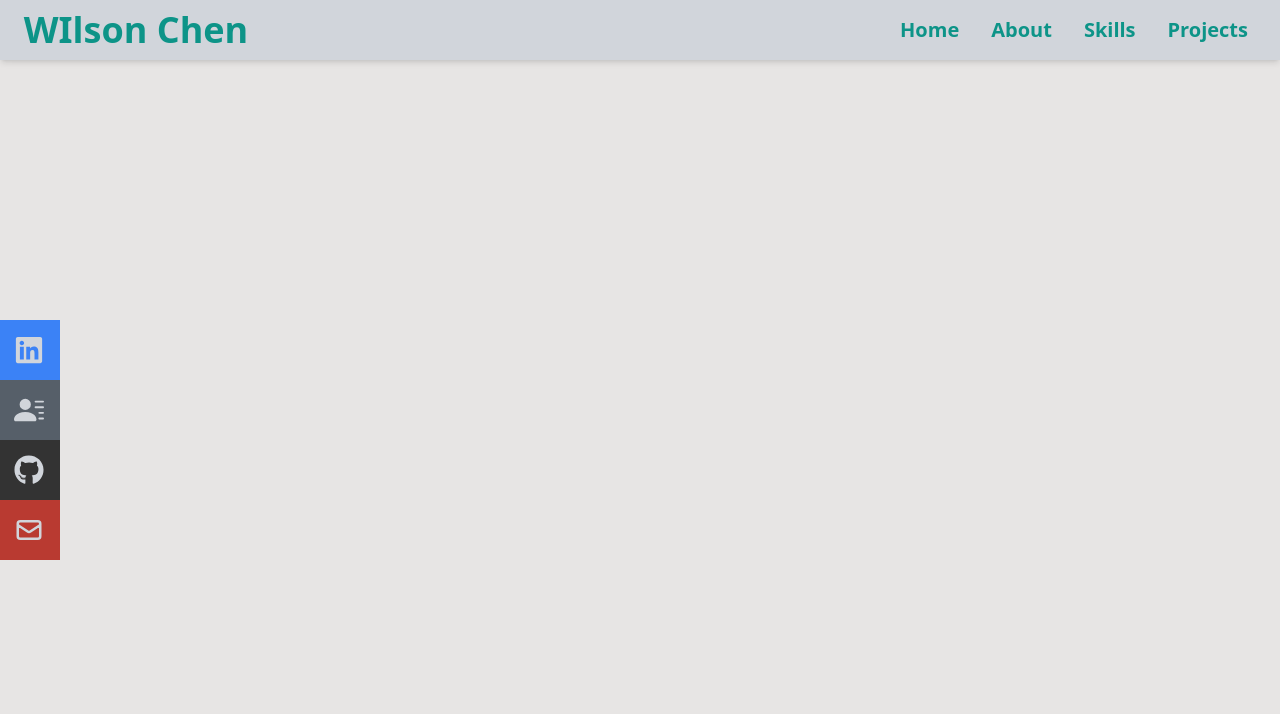
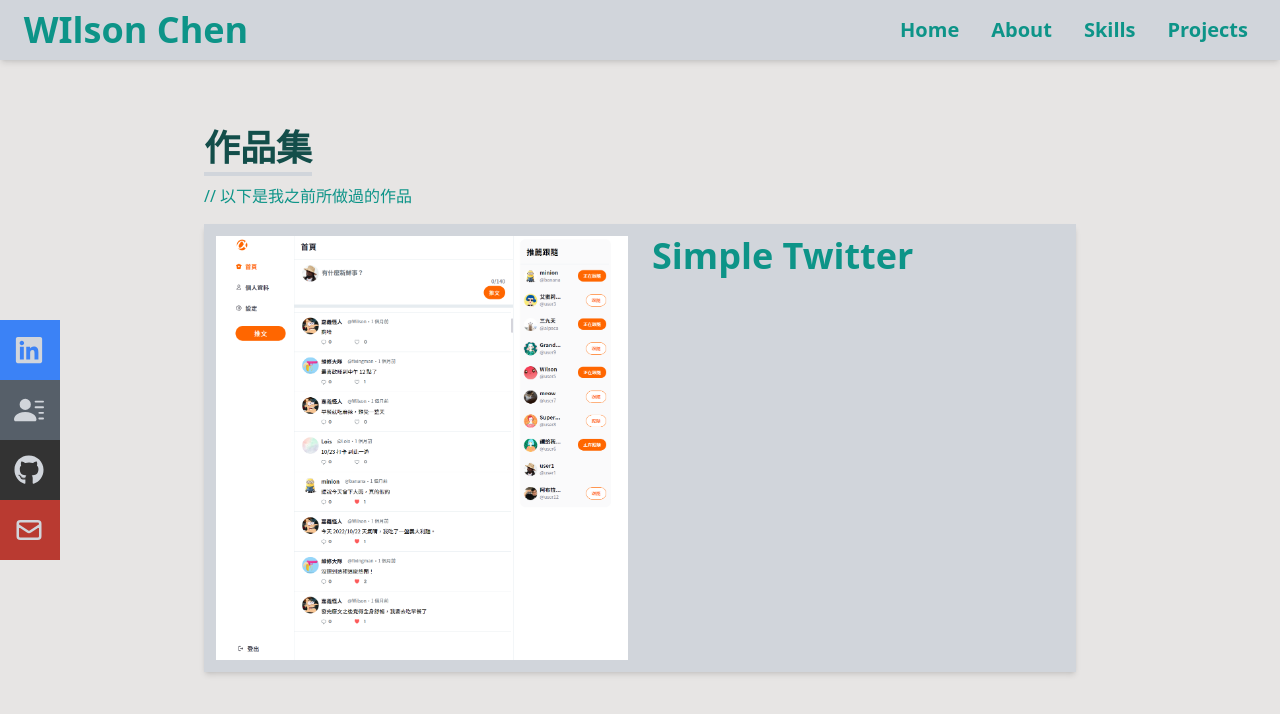
Before and after one commit to eaz73727/portfile, a React (Vite) app: page /projects in a window 1280 px wide. Shown: the top 714 px of the page. Built offline with nearby package versions, Linux system fonts and the light colour scheme.

Commit message:
feat: add project component

```diff
--- a/index.html
+++ b/index.html
@@ -4,7 +4,7 @@
     <meta charset="UTF-8" />
     <link rel="icon" type="image/svg+xml" href="/vite.svg" />
     <meta name="viewport" content="width=device-width, initial-scale=1.0" />
-    <title>Vite + React + TS</title>
+    <title>Wilson Chen</title>
   </head>
   <body>
     <div id="root"></div>
--- a/src/App.tsx
+++ b/src/App.tsx
@@ -9,6 +9,7 @@
 import NotFound from './pages/NotFound'
 import About from './pages/About'
 import Skills from './pages/Skills'
+import Projects from './pages/Projects'
 
 function App() {
   return (
@@ -18,7 +19,8 @@
         <Routes>
           <Route path="/home" element={<Home />} />
           <Route path="/about" element={<About />} />
-          <Route path="skills" element={<Skills />} />
+          <Route path="/skills" element={<Skills />} />
+          <Route path="/projects" element={<Projects />} />
           <Route path="/" element={<Navigate to="/home" replace />} />
           <Route path="*" element={<NotFound />} />
         </Routes>
--- a/src/components/Navbar.tsx
+++ b/src/components/Navbar.tsx
@@ -81,7 +81,7 @@
           </Link>
         </li>
         <li className="py-6 text-4xl hover:bg-slate-800 rounded-lg duration-150 hover:text-white">
-          <Link onClick={handleNavClick} to="project">
+          <Link onClick={handleNavClick} to="projects">
             Projects
           </Link>
         </li>
--- a/src/pages/Home.tsx
+++ b/src/pages/Home.tsx
@@ -17,7 +17,7 @@
           <button>
             <Link
               className="text-cyan-700 border-cyan-700 my-6 border-2 py-3 px-6 hover:bg-cyan-700 hover:text-gray-300 font-bold duration-300 flex items-center"
-              to="/project"
+              to="/projects"
             >
               看看我的作品吧！
               <span>
--- /dev/null
+++ b/src/pages/Projects.tsx
@@ -0,0 +1,24 @@
+import simpleTwitter from '../assets/simpleTwitter.png'
+
+const projects = () => {
+  return (
+    <div className="w-full h-screen text-teal-600">
+      {/* container */}
+      <div className="max-w-[1000px] mx-auto p-4 flex flex-col justify-center w-full h-full px-16">
+        <div>
+          <p className="text-4xl inline font-bold border-b-4 border-gray-300 text-teal-900">
+            作品集
+          </p>
+          <p className="py-4">// 以下是我之前所做過的作品</p>
+        </div>
+        <div className="grid sm:grid-cols-2 bg-gray-300 shadow-md hover:scale-105 duration-300">
+          <img className="object-cover p-3 hover:scale-105 duration-300" src={simpleTwitter} alt="" />
+          <h1 className='p-3 font-bold text-4xl'>Simple Twitter</h1>
+        </div>
+        <div></div>
+      </div>
+    </div>
+  )
+}
+
+export default projects
```
Also changed, not shown: src/assets/simpleTwitter.png (added).
